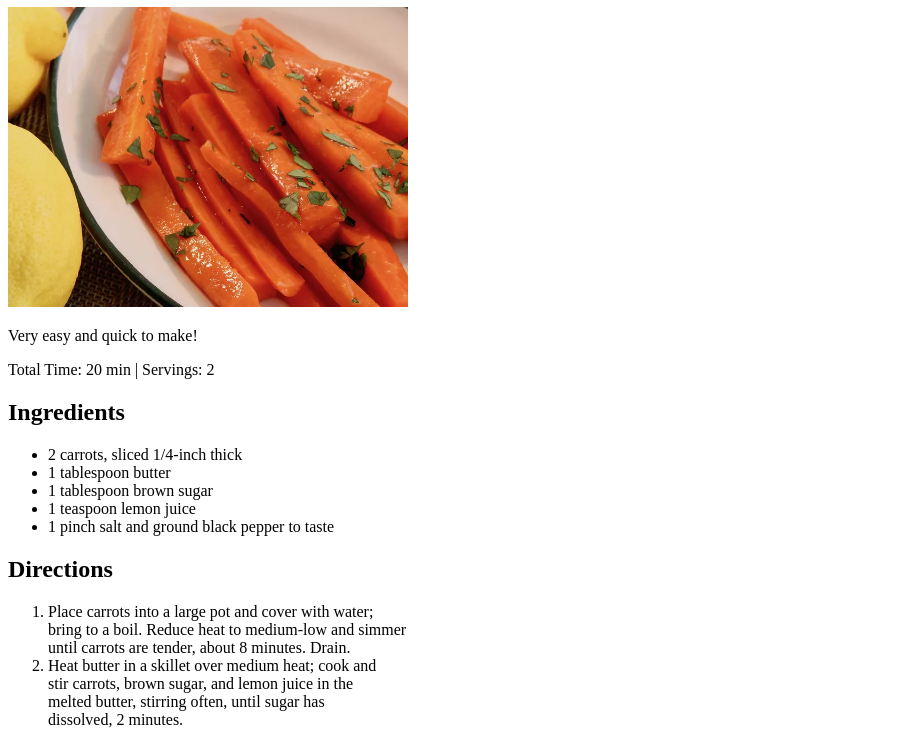
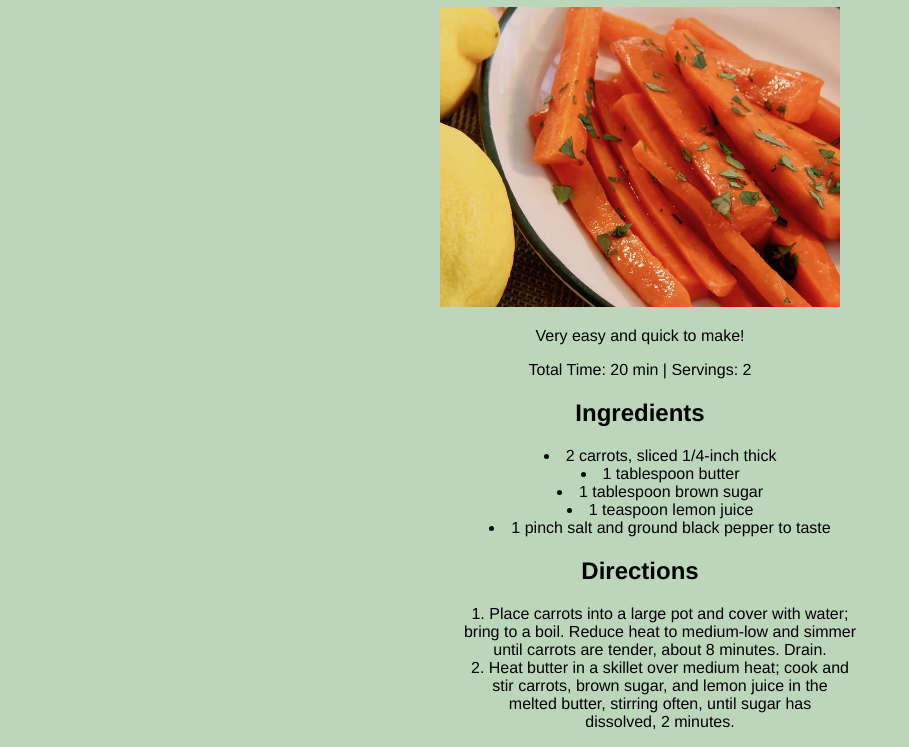
Before and after one commit to st-izzy/the_odin_project_work, a plain HTML site: page odin-recipes/recipes/lemon_carrots.html in a window 1280 px wide. Shown: the part 99-846 px from the top of the page, without its empty margins (0-909 px from the left). Drawn offline with Linux system fonts and the light colour scheme.

Commit message:
Update odin-recipes with CSS
For "The Cascade" lesson.

```diff
--- a/odin-recipes/recipes/lemon_carrots.html
+++ b/odin-recipes/recipes/lemon_carrots.html
@@ -5,6 +5,9 @@
     <meta charset="UTF-8">
     <meta name="viewport" content="width=device-width, initial-scale=1.0">
     <title>Lemon Carrots | Odin Recipes</title>
+
+	<link rel="stylesheet" href="../styles.css">
+
 </head>
 
 <body>
--- /dev/null
+++ b/odin-recipes/styles.css
@@ -0,0 +1,8 @@
+body {
+    background: rgb(187, 214, 187);
+    font-family: Helvetica, Arial, sans-serif;
+    text-align: center;
+    list-style-position: inside;
+}
+
+/* I think I need to learn about divs and flex before I can really style this project properly. */
```
Also changed, not shown: odin-recipes/index.html (+3 -0 lines), odin-recipes/recipes/pineapple_souffle.html (+3 -0 lines), odin-recipes/recipes/spring_salad.html (+3 -0 lines).
